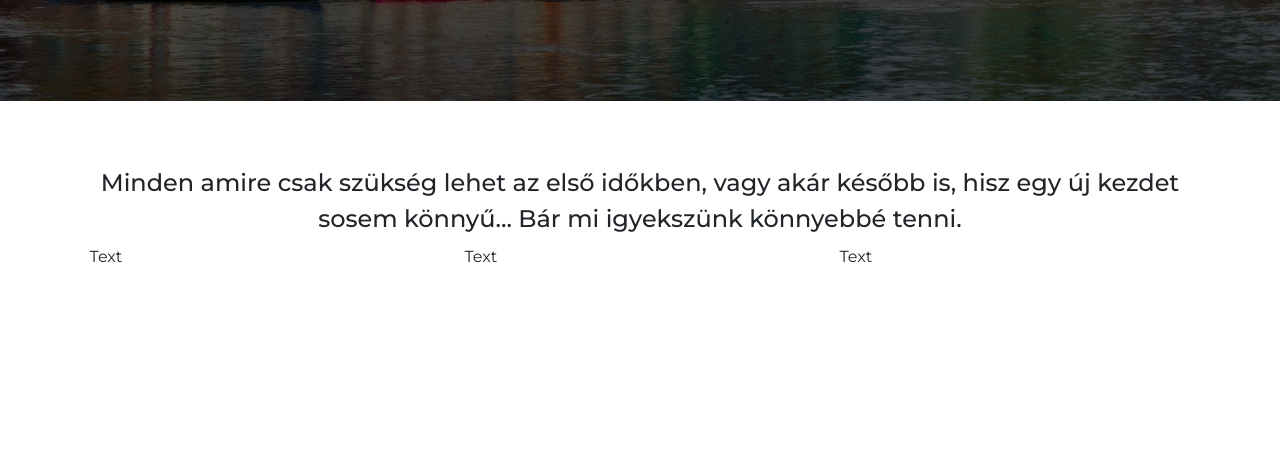
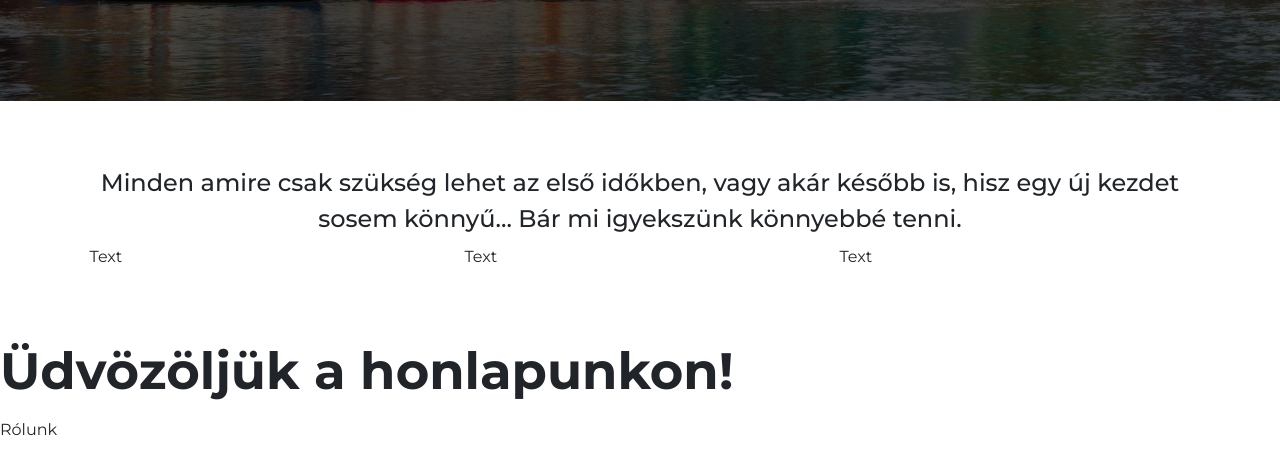
Before and after one commit to SzaboDeGergo/FintechJobs, a plain HTML site: page index.html in a window 1280 px wide. Shown: the part 467-925 px from the top of the page. Before the commit the page ends 800 px from the top, so only its background shows below. Drawn offline with nearby package versions, Linux system fonts and the light colour scheme.

Commit message:
changed translate.js a bit, some test text

```diff
--- a/index.html
+++ b/index.html
@@ -75,17 +75,17 @@
 
 
 
-<!-- <div class="se">
+<div class="se">
     <h1 data-translate="welcome">Welcome to our Website</h1>
     <p data-translate="about">About us</p>
-</div> -->
+</div>
 
 <!-- Scripts -->
 <script src="https://cdn.jsdelivr.net/npm/bootstrap@5.3.0-alpha1/dist/js/bootstrap.bundle.min.js"
     integrity="sha384-w76AqPfDkMBDXo30jS1Sgez6pr3x5MlQ1ZAGC+nuZB+EYdgRZgiwxhTBTkF7CXvN"
     crossorigin="anonymous"></script>
 <script src="https://kit.fontawesome.com/4665e2ee9c.js" crossorigin="anonymous"></script>
-<script src="js/language.js"></script>
+<script src="js/translate.js"></script>
 <!-- <script src="https://cdn.jsdelivr.net/npm/typed.js@2.0.12"></script>
 <script>
     var typed = new Typed(".auto-type", {
--- a/js/language.js
+++ b/js/translate.js
@@ -5,7 +5,7 @@ let currentLanguage = 'hu';
 
 // Load the translations
 const loadTranslations = async (lang) => {
-  const response = await fetch(`../translations/${lang}.json`);
+  const response = await fetch(`translations/${lang}.json`);
   const data = await response.json();
   return data;
 };
```
